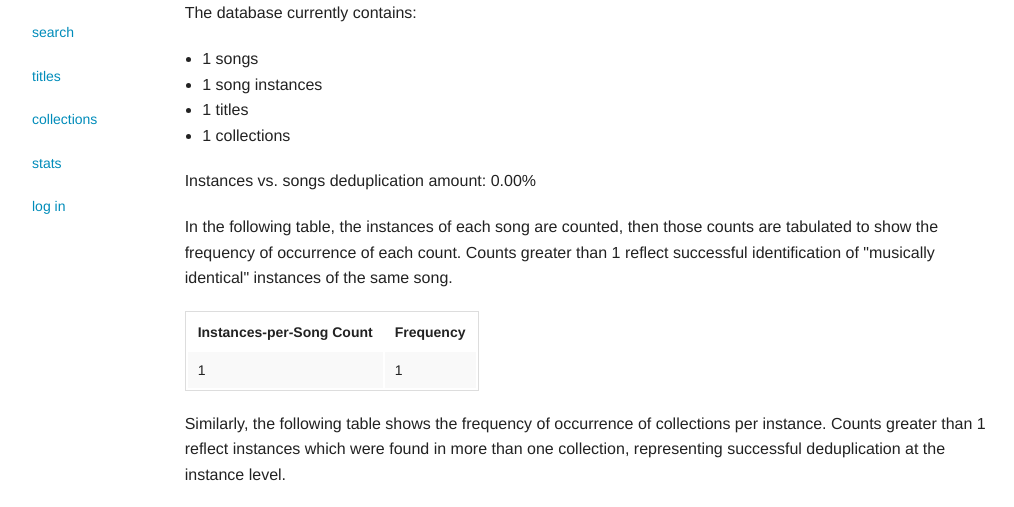
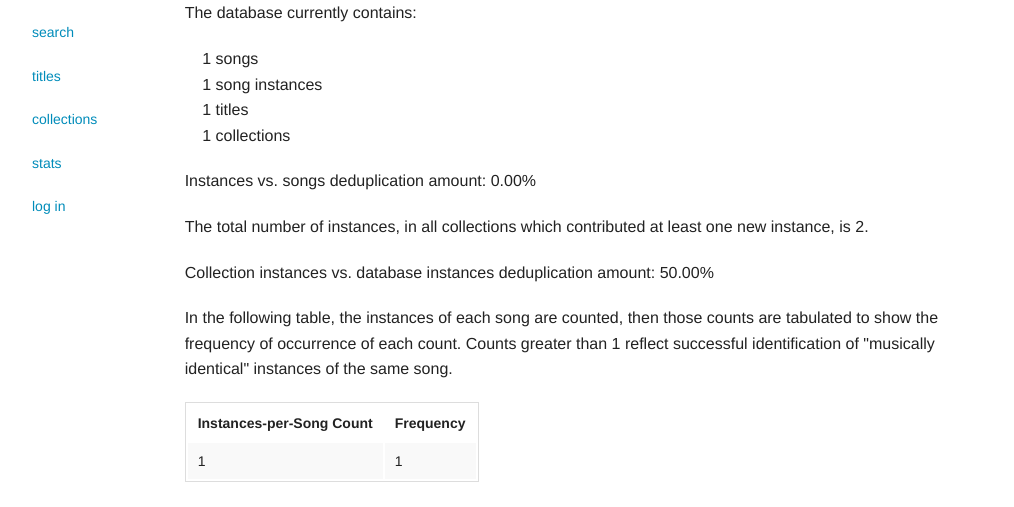
Before and after one commit to theabolton/abcdb, a Django app: page /stats/ in a window 1280 px wide. Shown: the part 82-589 px from the top of the page, without its empty margins (137-1151 px from the left). Run offline with Django 3.2, Linux system fonts and the light colour scheme; tables that the repository leaves empty hold one stand-in row (values such as "Sample post"); parts of the project's set-up code (start-up, migrations or seed data) failed here and were passed over.

Commit message:
Add collection statistics to statistics view.

```diff
--- a/main/templates/main/stats.html
+++ b/main/templates/main/stats.html
@@ -4,13 +4,18 @@
 
 {% block content %}
 <p>The database currently contains:</p>
-<ul>
+<ul style="list-style: none;">
 <li>{{ songs }} songs</li>
 <li>{{ instances }} song instances</li>
 <li>{{ titles }} titles</li>
 <li>{{ collections }} collections</li>
 </ul>
-<p>Instances vs. songs deduplication amount: {{ dedup_percent }}%</p>
+<p>Instances vs. songs deduplication amount: {{ inst_to_song_dedup }}%</p>
+
+<p>The total number of instances, in all collections which contributed at
+least one new instance, is {{ collection_instances }}.</p>
+
+<p>Collection instances vs. database instances deduplication amount: {{ coll_to_inst_dedup }}%</p>
 
 <p>In the following table, the instances of each song are counted, then those
 counts are tabulated to show the frequency of occurrence of each count.
--- a/main/views.py
+++ b/main/views.py
@@ -29,7 +29,7 @@ import re
 import unicodedata
 
 from django.db import connection, transaction
-from django.db.models import Q
+from django.db.models import F, Q, Sum
 from django.contrib.auth.decorators import permission_required
 from django.core.paginator import Paginator, EmptyPage, PageNotAnInteger
 from django.http import HttpResponse
@@ -386,14 +386,28 @@ def stats(request):
     """Show various statistics about the database."""
     songs = Song.objects.count()
     instances = Instance.objects.count()
-    if instances > 0:
-        dedup_percent = '{:.2f}'.format((instances - songs) / instances * 100.0)
-    else:
-        dedup_percent = 'n/a'
     titles = Title.objects.count()
     collections = Collection.objects.count()
 
-    # generate a histogram of number-of-instances per song:
+    # compare number of instances to number of songs
+    if instances > 0:
+        inst_to_song_dedup = '{:.2f}'.format((instances - songs) / instances * 100.0)
+    else:
+        inst_to_song_dedup = 'n/a'
+
+    # Compare number of instances in collections to number of instances in database (collections
+    # which contributed no new instances are omitted; usually these are subsequent uploads of the
+    # same file.)
+    collection_instances = (
+        Collection.objects.filter(new_instances__gt=0)
+            .aggregate(total=Sum(F('existing_instances')+F('new_instances')))['total'])
+    if collection_instances > 0:
+        coll_to_inst_dedup = '{:.2f}'.format((collection_instances - instances) /
+                                             collection_instances * 100.0)
+    else:
+        coll_to_inst_dedup = 'n/a'
+
+    # generate a histogram of number-of-instances per song
     with connection.cursor() as cursor:
         cursor.execute('SELECT instance_count, COUNT(instance_count) FROM ( '
                            'SELECT COUNT(*) AS instance_count '
@@ -403,7 +417,7 @@ def stats(request):
                        'GROUP BY instance_count ORDER BY instance_count DESC')
         inst_per_song_histo = cursor.fetchall()
 
-    # generate a histogram of number-of-collections per instance:
+    # generate a histogram of number-of-collections per instance
     with connection.cursor() as cursor:
         cursor.execute('SELECT collection_count, COUNT(collection_count) FROM ( '
                            'SELECT COUNT(*) AS collection_count '
@@ -412,11 +426,12 @@ def stats(request):
                        'GROUP BY collection_count ORDER BY collection_count DESC')
         coll_per_inst_histo = cursor.fetchall()
 
-    # The ``context = locals()`` trick, but explicit:
+    # The ``context = locals()`` trick, but explicit
     context = locals()
     context = { key: context[key] for key in
-                  ('coll_per_inst_histo', 'collections', 'dedup_percent', 'inst_per_song_histo',
-                   'instances', 'songs', 'titles') }
+                ('coll_per_inst_histo', 'coll_to_inst_dedup', 'collection_instances',
+                 'collections', 'inst_to_song_dedup', 'inst_per_song_histo', 'instances',
+                 'songs', 'titles') }
     return render(request, 'main/stats.html', context)
 
 
```
